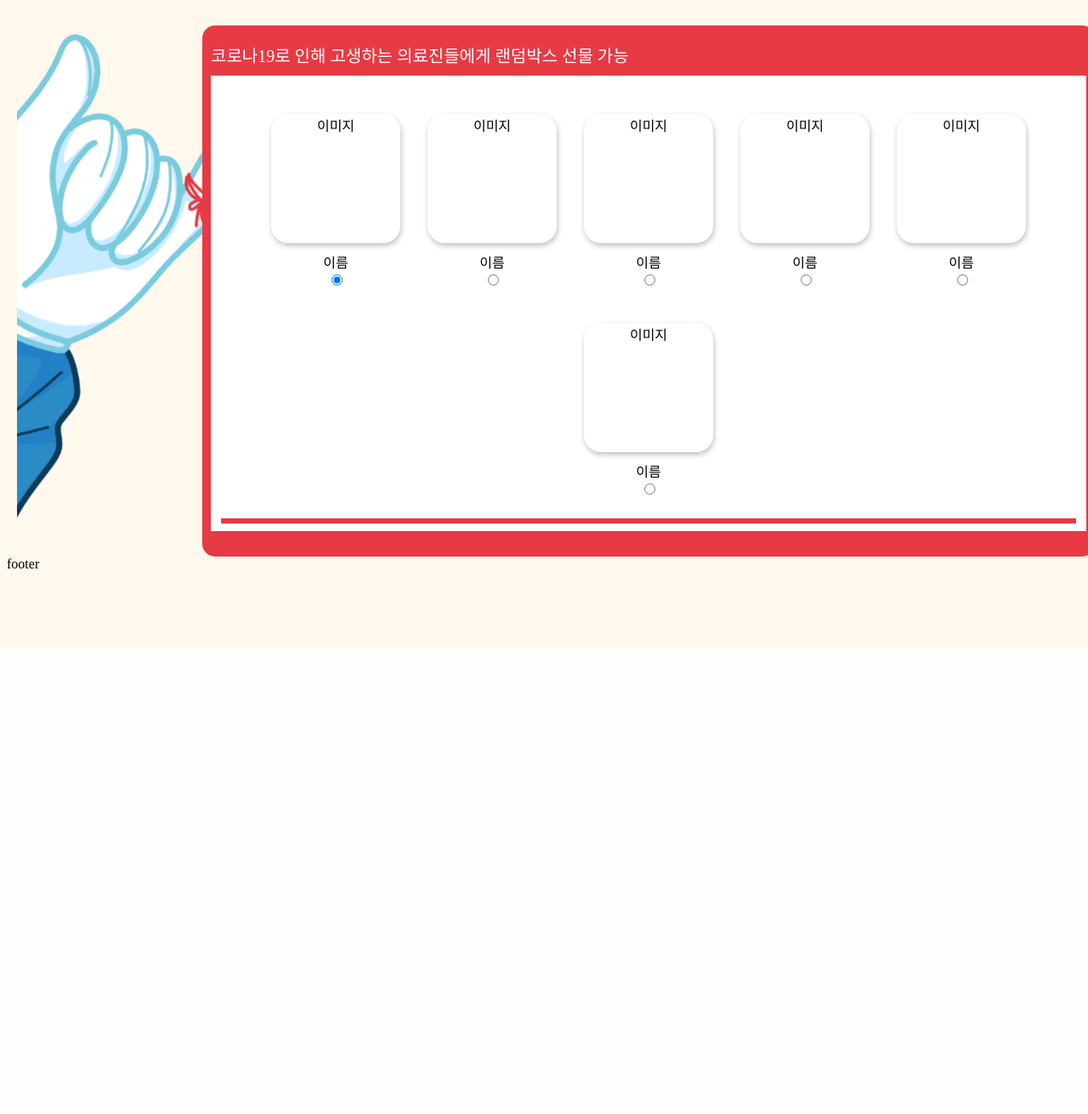
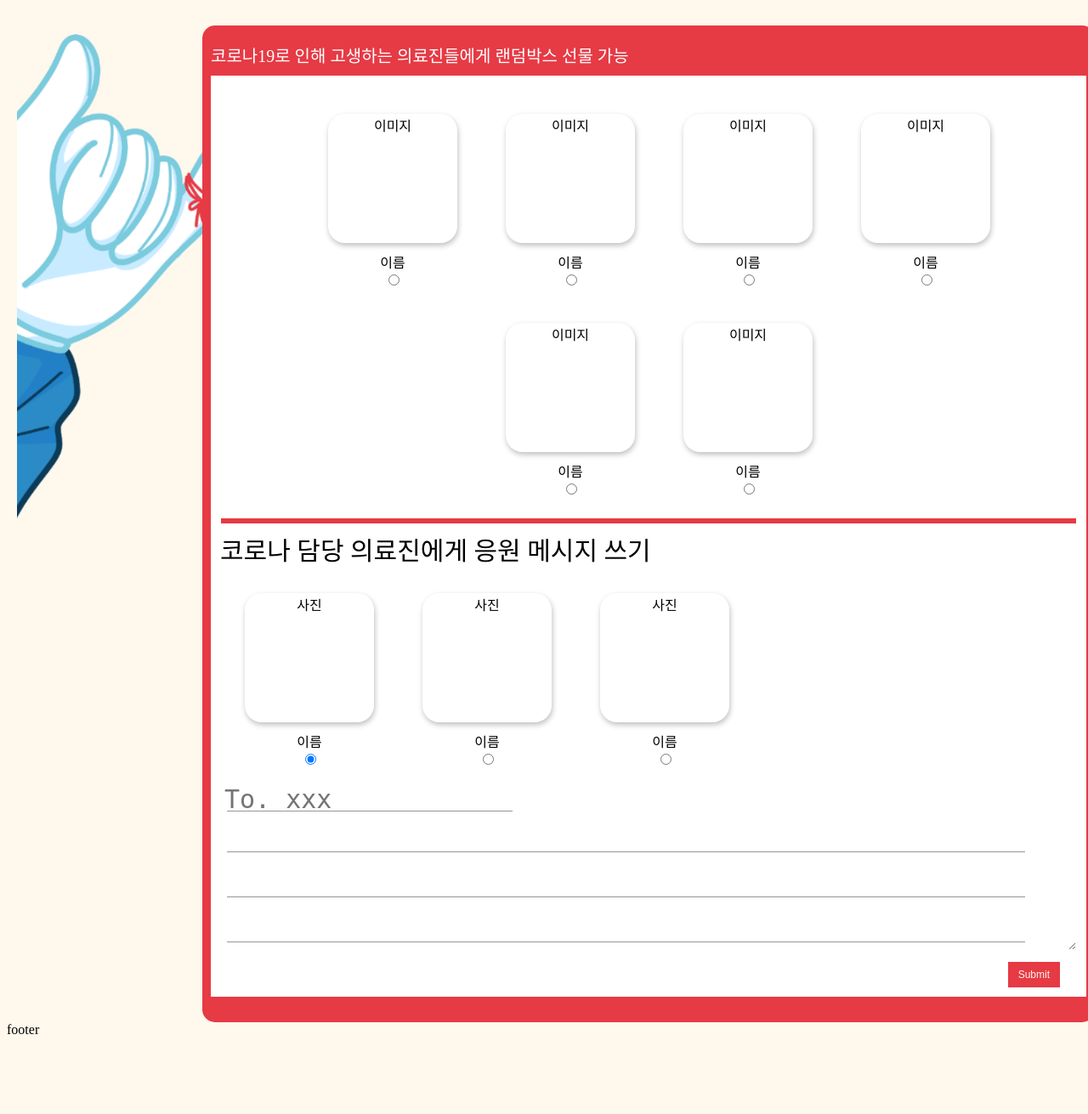
Before and after one commit to Jeong-w-o-o/Lohae, a Django app: page /write_messages/ in a window 1280 px wide; the page is wider, and only the part inside the window is pictured. Shown: the part 196-1507 px from the top of that part at 85% size. Before the commit the page ends 959 px from the top of that part, so only its background shows below. Run offline with Django 3.2, Linux system fonts and the light colour scheme; some web fonts are replaced.

Commit message:
write_messages.html 완성

```diff
--- a/lohae/static/css/write_messages.css
+++ b/lohae/static/css/write_messages.css
@@ -35,6 +35,8 @@
     width: 160px;
     /* border: 1px solid black; */
     margin-top: 20px;
+    text-align: center;
+    margin-left: 25px;
 }
 
 .mini-box {
@@ -53,9 +55,48 @@
     padding-top: 10px;
 }
 
-/* .red-line {
+.write-a-message {
+    color: black;
+    padding-left: 10px;
+    font-size: 30px;
+    margin-top: 35px;
+}
+
+.mini-box-list-of-message {
+    text-align: left;
+}
+
+.message {
+    border:none;
     width: 1000px;
-    height: 3px;
-    background-color: rgb(230, 58, 69);
-    /* padding-left: 50px; */
+    height: 200px;
+    font-size: 30px;
+    background-image: url("/static/images/memo.png");
+    padding-left: 15px;
+    line-height: 50px;
 }
+
+textarea:focus {
+    outline: none;
+}
+
+.submit-btn {
+    text-align: right;
+    margin-right: 30px;
+    margin-top: 10px;
+    margin-bottom: 10px;
+}
+
+.submit-btn-btn {
+    vertical-align: bottom;
+    background: rgb(230, 58, 69);
+    color: rgb(255, 248, 236);
+    border: none;
+    position: relative;
+    height: 30px;
+    font-size: 12px;
+    padding: 0 1em;
+    cursor: pointer;
+    transition: 800ms ease all;
+    outline: none;
+}
--- a/lohae/templates/write_messages.html
+++ b/lohae/templates/write_messages.html
@@ -1,9 +1,10 @@
 {% extends 'base.html' %}
 {% load static %}
 
-{% block title%}LOHAE - 구매하기{% endblock %}
+{% block title%}LOHAE - 응원 메시지 쓰기{% endblock %}
 
 {% block link %}{% static 'css/write_messages.css' %}{% endblock %}
+
 
 <!-- Main Content -->
 
@@ -12,11 +13,13 @@
 <p class="white-box-title">코로나19로 인해 고생하는 의료진들에게 랜덤박스 선물 가능</p>
 
 <div class="white-box">
+
+    <!-- 랜덤박스 고르기 -->
     <div class="mini-box-list">
         <div class="mini-box-of-box">
             <div class="mini-box">이미지</div>
             <div class="box-title">이름</div>
-            <input type="radio" id="radio" name="rd"  checked>
+            <input type="radio" id="radio" name="rd" checked>
         </div>
 
         <div class="mini-box-of-box">
@@ -50,13 +53,55 @@
         </div>
     </div>
 
-    <hr align="center" style="border: solid 3px rgb(230, 58, 69); width: 1000px;">
+    <hr text-align="center"
+        style="border: solid 3px rgb(230, 58, 69); width: 1000px; background-color: rgb(230, 58, 69);">
 
 
 
+    <!-- 의료진에게 메시지 쓰기 -->
+
+    <h class="write-a-message">코로나 담당 의료진에게 응원 메시지 쓰기</h>
+
+    <div class="mini-box-list-of-message">
+
+        <div class="mini-box-of-box">
+            <div class="mini-box">사진</div>
+            <div class="box-title">이름</div>
+            <input type="radio" id="radio" name="rd" checked>
+        </div>
+
+        <div class="mini-box-of-box">
+            <div class="mini-box">사진</div>
+            <div class="box-title">이름</div>
+            <input type="radio" id="radio" name="rd">
+        </div>
+
+        <div class="mini-box-of-box">
+            <div class="mini-box">사진</div>
+            <div class="box-title">이름</div>
+            <input type="radio" id="radio" name="rd">
+        </div>
+
+        <!-- Js -->
+        <script language="javascript">
+            function msg() {
+                if (confirm("구매 완료했습니다.")) {
+                    window.location.href = "{% url 'buy_item' %}"
+                }
+            }
+        </script>
+
+
+        <div class="message-box">
+            <form>
+                <textarea class="message" placeholder="To. xxx"></textarea>
+                <div class="submit-btn"><input type="button" value="Submit" class="submit-btn-btn" onclick="msg()">
+                </div>
+            </form>
+        </div>
+    </div>
 </div>
 
 
 
-
 {% endblock %}
```
Also changed, not shown: lohae/templates/buy_item.html (+22 -21 lines), lohae/static/images/memo.png (added).
